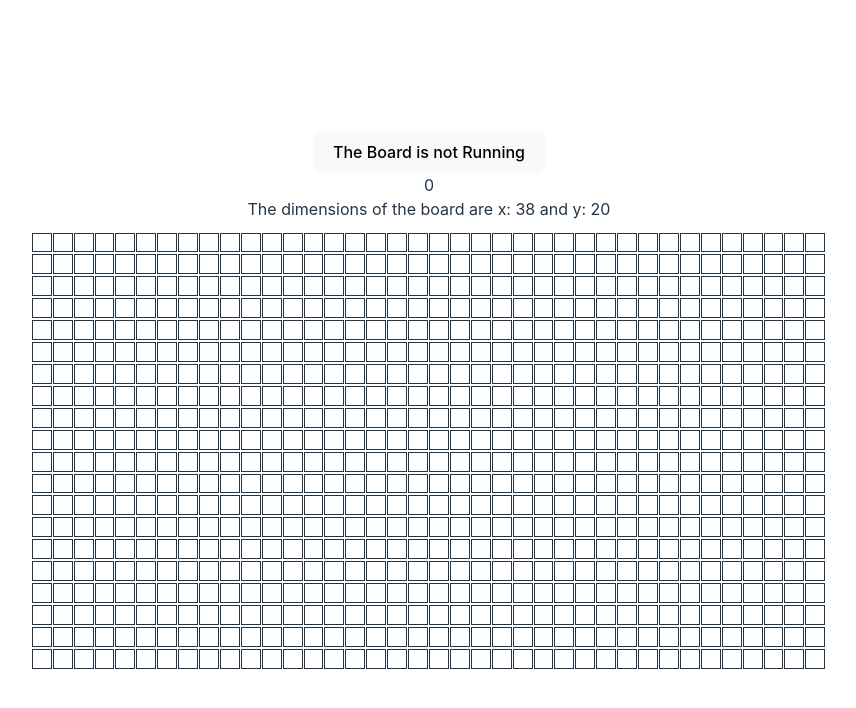
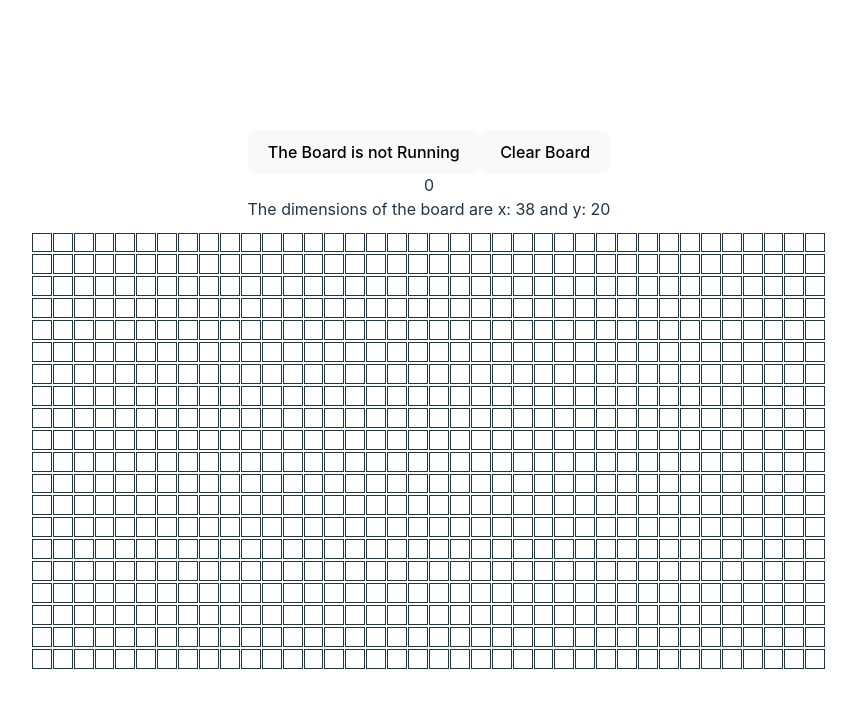
Before and after one commit to seigel/react-gol, a React (Vite) app: page / in a window 1280 px wide. Shown: the top 708 px of the page, without its empty margins (211-1067 px from the left). Built offline with nearby package versions, Linux system fonts and the light colour scheme.

Commit message:
Badly implemented clear button

```diff
--- a/src/components/Board.jsx
+++ b/src/components/Board.jsx
@@ -1,16 +1,19 @@
-import { useEffect, useMemo, useState } from "react";
+import {useCallback, useEffect, useMemo, useState} from "react";
 import {
+    clearBoard,
     createBoard,
     moveToNextState,
 } from "../models/BoardModel.js";
 import Atom from "./Atom";
 import PropTypes from "prop-types";
 
-const Board = ({ x, y, pattern }) => {
+const Board = ({x, y, pattern}) => {
     const [isRunning, setIsRunning] = useState(false);
     const [generation, setGeneration] = useState(0);
+    const [buttonLabel, setButtonLabel] = useState("Clear Board");
 
     useEffect(() => {
+        console.log('running')
         if (isRunning) {
             const interval = setInterval(() => {
                 moveToNextState();
@@ -20,12 +23,25 @@ const Board = ({ x, y, pattern }) => {
         }
 
         setGeneration(0);
-    return () => {};
+        return () => {
+        };
     }, [generation, isRunning]);
 
     const board = useMemo(() => {
         return createBoard(x, y, pattern);
-  }, [x, y]);
+    }, [x, y, pattern]);
+
+    const toggleRunning = () => {
+        setIsRunning(!isRunning)
+    };
+
+    const clearBoardAction = ()=>{
+        setButtonLabel("...");
+        setIsRunning(false);
+        setGeneration(0);
+        clearBoard();
+        setButtonLabel("Clear Board");
+    }
 
     const theBoard = board.map((a, i) => {
         const row = a.map((b) => {
@@ -54,11 +70,14 @@ const Board = ({ x, y, pattern }) => {
     });
     return (
         <>
-      <button onClick={() => setIsRunning(!isRunning)}>
+            <button onClick={toggleRunning}>
                 The Board {isRunning ? "is" : "is not"} Running
             </button>
+            <button onClick={clearBoardAction}>
+                {buttonLabel}
+            </button>
             <div>{generation}</div>
-      <div style={{ marginBottom: 10 }}>
+            <div style={{marginBottom: 10}}>
                 The dimensions of the board are x: {x || 0} and y: {y || 0}
             </div>
             <div
--- a/src/models/BoardModel.js
+++ b/src/models/BoardModel.js
@@ -1,4 +1,5 @@
 import Square from "./Square.js";
+import board from "../components/Board.jsx";
 
 let _board = null;
 
@@ -16,6 +17,14 @@ const createBoard = (x, y, pattern) => {
   }
   return _board;
 };
+
+const clearBoard = () => {
+  _board.forEach((row) => {
+    row.forEach((square) => {
+      square.updateState(false);
+    })
+  })
+}
 
 const humanize = () => {
   return _board.map((row) => {
@@ -38,4 +47,4 @@ const moveToNextState = () => {
   });
 };
 
-export { createBoard, humanize, moveToNextState };
+export { createBoard, humanize, moveToNextState, clearBoard };
```
Also changed, not shown: 1 other file (tests, documents, lock files or other folders). Lines whose indentation alone changed are shown as unchanged.
